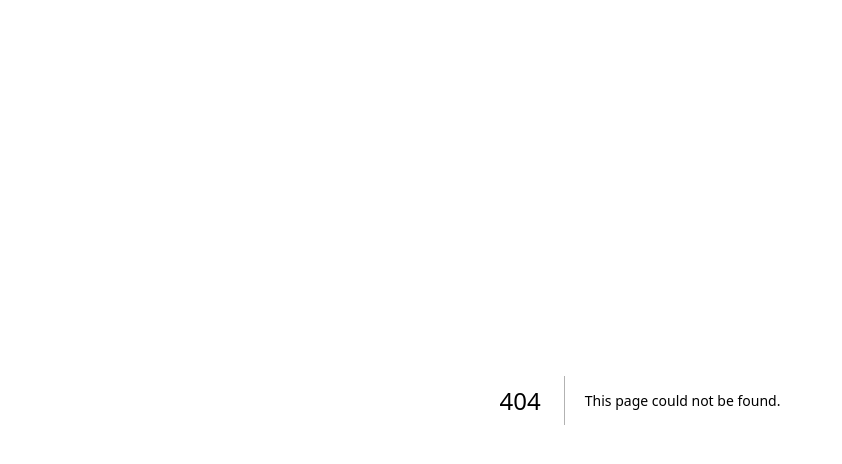
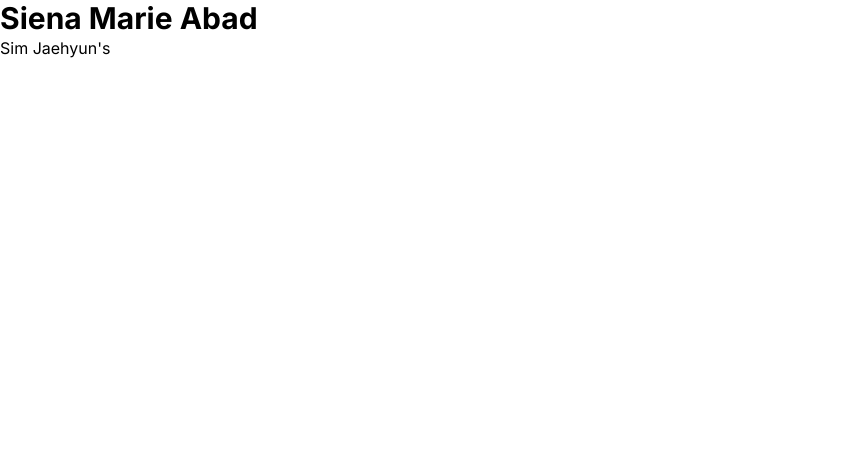
Before and after one commit to sienaaaaaa/nextjs-dashboard, a Next.js app: page /siena in a window 1280 px wide. Before the commit this address had no page. Shown: the top 464 px of the page, without its empty margins (0-842 px from the left). Built offline with nearby package versions, Linux system fonts and the light colour scheme; a web font is replaced by a local one.

Commit message:
added siena page

```diff
--- /dev/null
+++ b/app/siena/info.tsx
@@ -0,0 +1,3 @@
+export default function Info() {
+    return <p> Sim Jaehyun's</p>
+}
--- /dev/null
+++ b/app/siena/page.tsx
@@ -0,0 +1,10 @@
+import Info from "./info";
+export default function Page() {
+    return(
+        <div>
+            <h1 className="text-3xl font-bold">Siena Marie Abad</h1>
+            <Info />
+        </div>
+
+    );
+}
```
